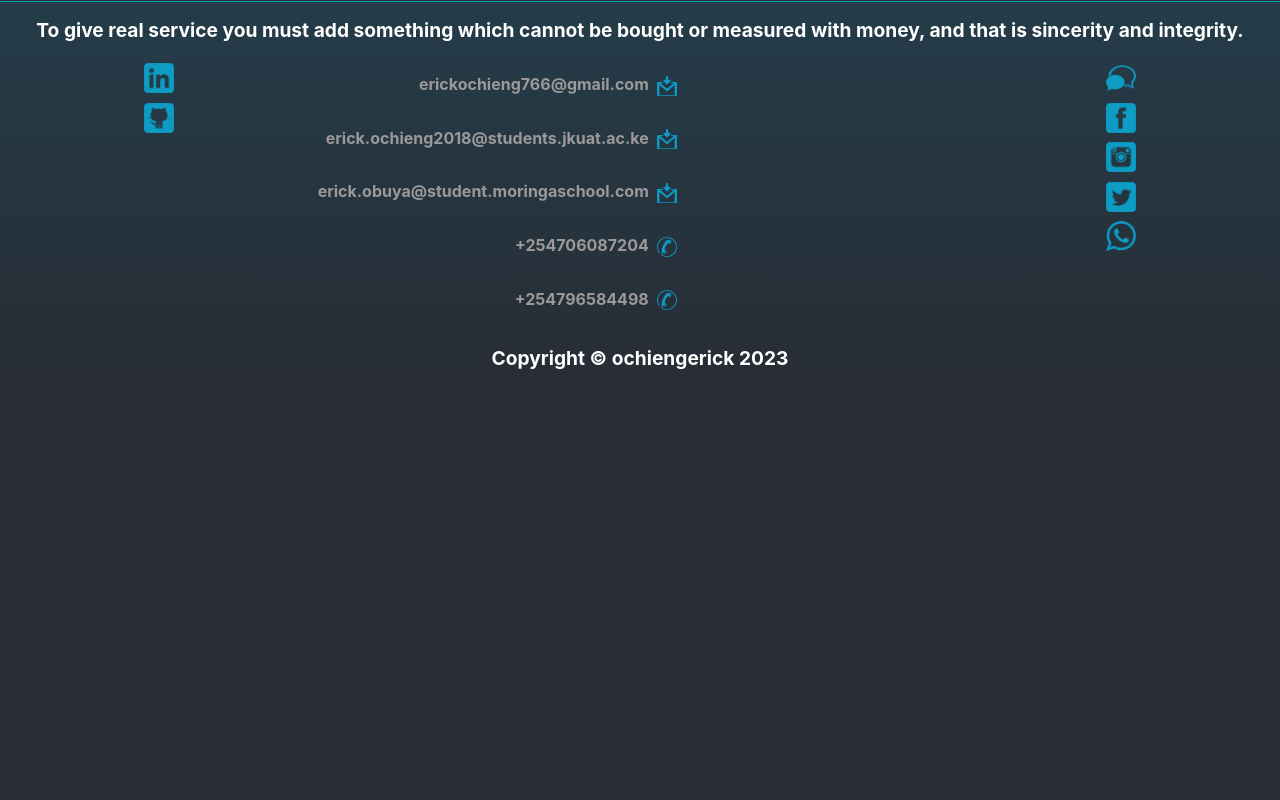
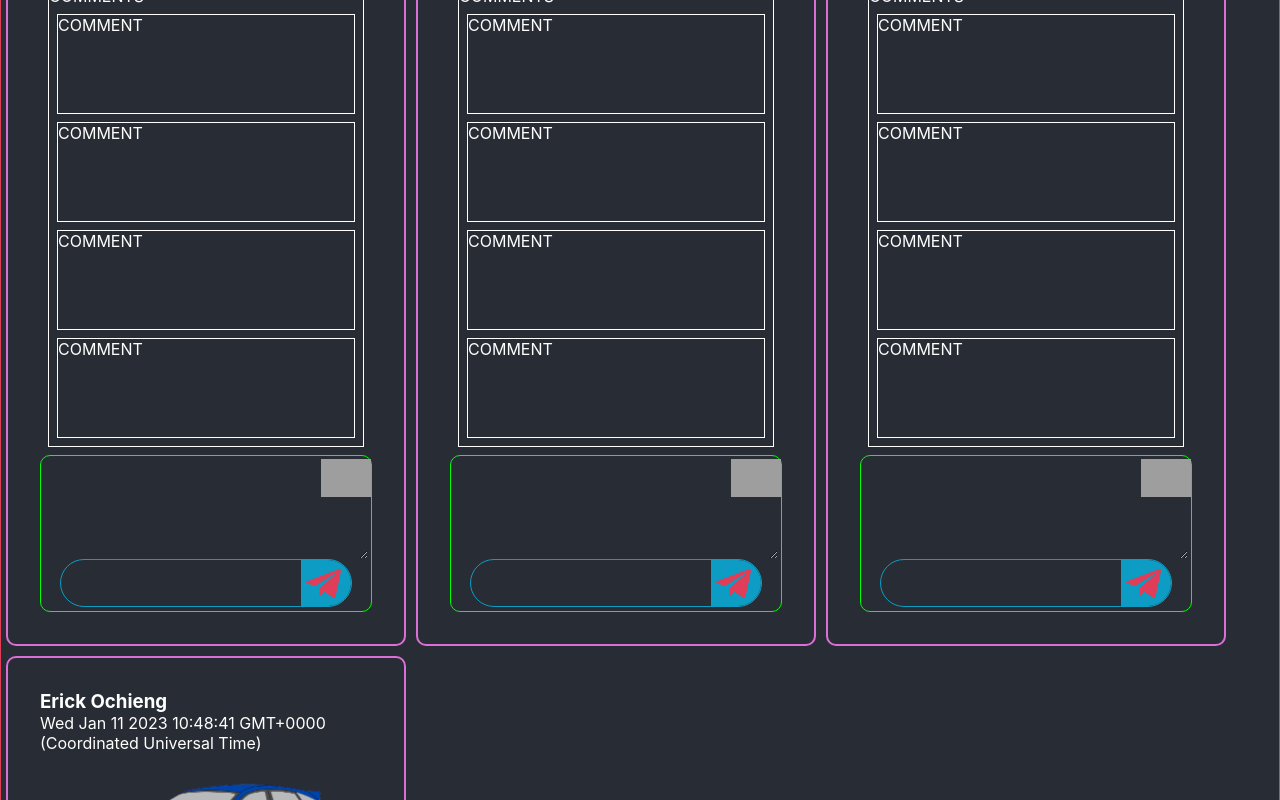
Before and after one commit to erick-sudo/portfolio, a React (Create React App) app: page / in a window 1280 px wide. Shown: the part 540-1340 px from the top of the page. Before the commit the page ends 945 px from the top, so only its background shows below. Built offline with nearby package versions, Linux system fonts and the light colour scheme; grey boxes are pictures that could not be loaded.

Commit message:
Comments

```diff
--- a/src/components/blogs/Blogs.css
+++ b/src/components/blogs/Blogs.css
@@ -10,8 +10,95 @@
     --hoverblogs: #0d9cc4
   }
 
+  *{
+    box-sizing: border-box;
+  }
+
 .blogs {
     border: solid 1px var(--fgblogs);
-    height: 400px;
+    min-height: 400px;
     margin-bottom: 1em;
+
+    display: flex;
+    flex-wrap: wrap;
+
 }
+.posts{
+  max-width: 400px;
+  border: solid 2px orchid;
+  margin: 5px;
+  padding: 2em;
+
+  border-radius: 10px;
+}
+.pictures{
+  width: 100%;
+}
+
+.comments {
+  border: solid 1px;
+
+  margin: 0.5em;
+}
+.comment {
+  border: solid 1px;
+  height: 100px;
+
+  margin: 0.5em;
+}
+.comment-form {
+  border: solid 1px lime;
+  border-radius: 10px;
+
+  position: relative;
+
+  padding: 0.2em;
+}
+.write-comment {
+  background-color: transparent;
+  display: block;
+  width: 100%;
+  min-height: 100px;
+
+  border-radius: 10px;
+  outline: none;
+  padding: 1.4em;
+  border: none;
+}
+.message-icon{
+  width: 50px;
+  height: 50px;
+  position: absolute;
+  right: 0;
+}
+.message-icon > img {
+  width: 100%;
+}
+.comment-author {
+  border: solid 1px var(--hoverblogs);
+  display: flex;
+  width: 90%;
+  margin: 0 auto;
+  border-radius: 25px;
+}
+.email{
+  border: none;
+  background: transparent;
+  flex-grow: 2;
+  outline: none;
+}
+.comment-btn {
+  background-color: var(--hoverblogs);
+  width: 50px;
+  padding: 0.4em;
+  border: none;
+  border-top-right-radius: 25px;
+  border-bottom-right-radius: 25px;
+  cursor: pointer;
+}
+
+.comment-btn > img {
+  margin-right: 1em;
+  width: 90%;
+  display: block;
+}
--- a/src/components/blogs/Blogs.js
+++ b/src/components/blogs/Blogs.js
@@ -1,35 +1,79 @@
 import React from "react"
 import "./Blogs.css"
+import subaru from "../../assets/posts/subaru-impreza.png"
+import telegram from "../../assets/iconsHv/telegram.png"
 
 function Blogs() {
     return (
         <div className="blogs">
+            <Post author="Erick Ochieng" time={Date()} image={subaru} />
+            <Post author="Erick Ochieng" time={Date()} image={subaru} />
+            <Post author="Erick Ochieng" time={Date()} image={subaru} />
+            <Post author="Erick Ochieng" time={Date()} image={subaru} />
+        </div>
+    );
+}
 
+function PostForm() {
+    return (
+        <div>
+            <h1>Post Form</h1>
+            <form>
+
+            </form>
         </div>
     );
 }
 
 
-function Post({author}) {
+function Post({author, time, image}) {
     return (
         <div className="posts">
+            <h3 className="author">{author}</h3>
+            <div className="time">{time}</div>
+            <div className="post-content">
+                <Pic url={image} />
+                <p>Nothing drives like a Subaru, because nothing else is built like one. Each Subaru is engineered to put your mind at ease, while giving you the power to deeply engage with your life.</p>
+            </div>
+            <div className="comments">
+                COMMENTS
+                <Comment />
+                <Comment />
+                <Comment />
+                <Comment />
+            </div>
+            <CommentForm send={telegram}/>
+        </div>
+    );
+}
 
+function Pic({url}) {
+    return (
+        <div className="pics">
+            <img className="pictures" src={url} alt="post-pic" />
         </div>
     );
 }
 
 function Comment() {
     return (
-        <div className="comments">
-
+        <div className="comment">
+            COMMENT
         </div>
     );
 }
 
-function CommentForm() {
+function CommentForm({send}) {
     return (
         <div className="comment-form">
-
+            <div className="message-icon"><img src="https://cdn.pixabay.com/photo/2017/03/17/06/47/email-2151046_960_720.png" /></div>
+            <form>
+                <textarea className="write-comment" ></textarea>
+                <div className="comment-author">
+                    <input className="email" name="email" type="email"/>
+                    <button className="comment-btn"><img src={send} alt="comment" /></button>
+                </div>
+            </form>
         </div>
     );
 }
```
Also changed, not shown: src/assets/iconsHv/telegram.png (added), src/assets/posts/subaru-impreza.png (added).
